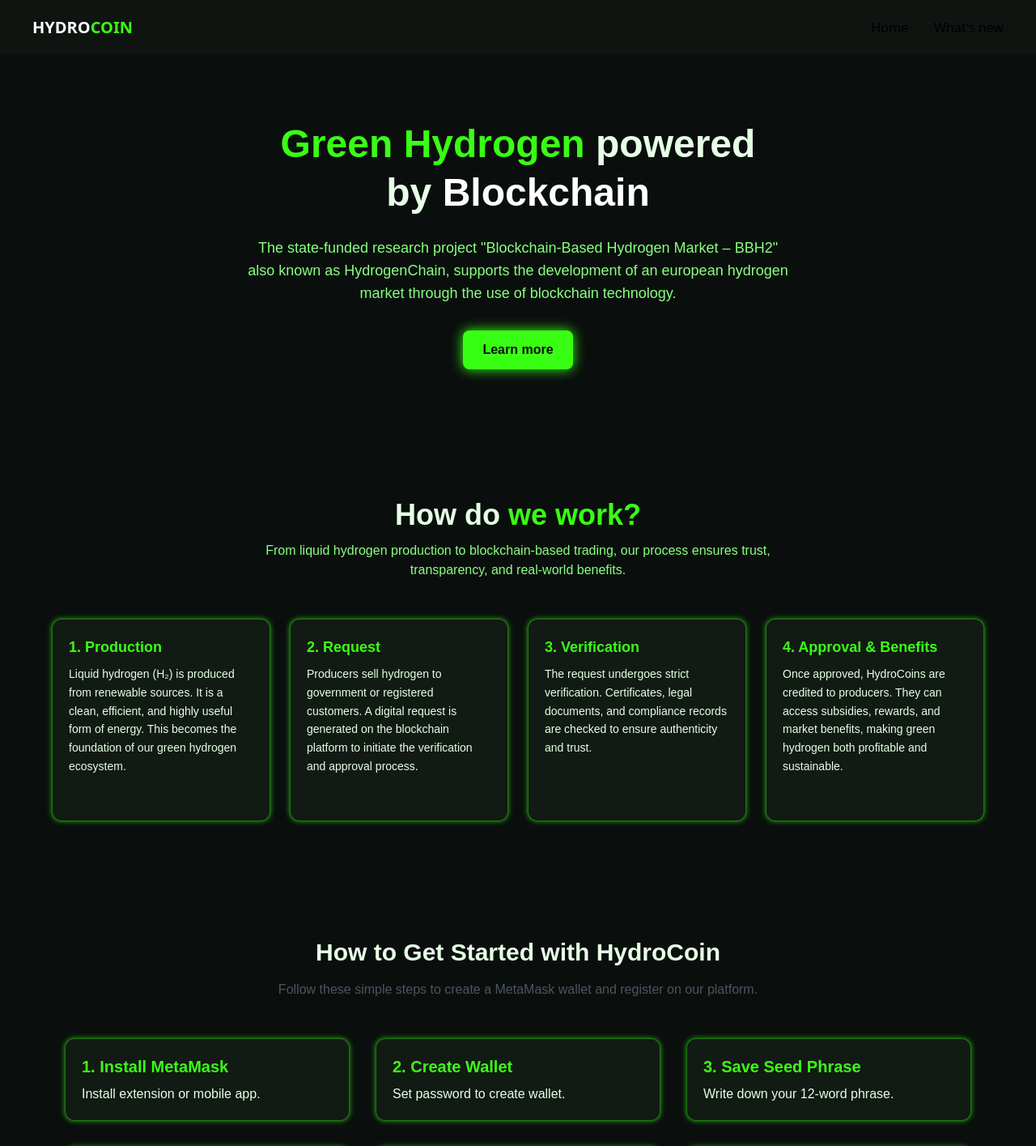
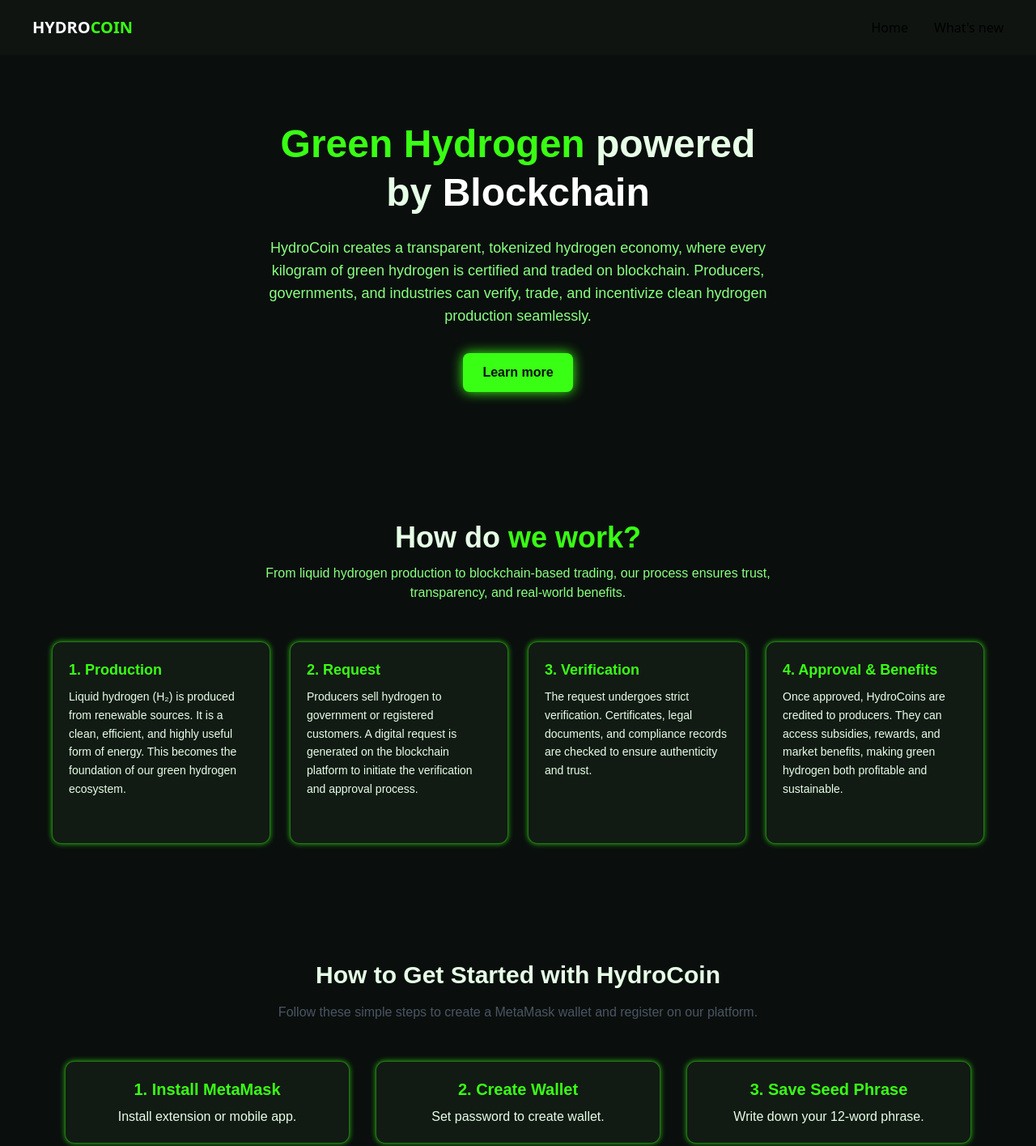
Before and after one commit to Manush-2005/HydroCoin, a React (Vite) app in the folder FrontEnd/: page / in a window 1280 px wide. Shown: the top 1415 px of the page at 81% size. Built offline with nearby package versions, Linux system fonts and the light colour scheme.

Commit message:
front-page

```diff
--- a/FrontEnd/src/pages/Guidance.jsx
+++ b/FrontEnd/src/pages/Guidance.jsx
@@ -20,8 +20,8 @@
                 {steps.map((step, idx) => (
                     <div key={idx} className="bg-hydrogen-card p-5 rounded-xl border border-hydrogen-neon/40 shadow-[0_0_6px_#39ff14aa] hover:shadow-[0_0_10px_#39ff14cc] transition min-h-[20px]">
 
-                        <h3 className="font-semibold text-xl mb-2 text-hydrogen-neon">{step.title}</h3>
-                        <p className="text--500 text-left">{step.desc}</p>
+                        <h3 className="font-semibold text-xl mb-2 text-center text-hydrogen-neon">{step.title}</h3>
+                        <p className="text--500 text-center">{step.desc}</p>
                     </div>
                 ))}
             </div>
--- a/FrontEnd/src/pages/LandingPage.jsx
+++ b/FrontEnd/src/pages/LandingPage.jsx
@@ -14,9 +14,7 @@
           powered <br /> by <span className="text-white">Blockchain</span>
         </h1>
         <p className="text-lg text-hydrogen-muted mt-6 max-w-2xl">
-          The state-funded research project "Blockchain-Based Hydrogen Market – BBH2"
-          also known as HydrogenChain, supports the development of an european hydrogen
-          market through the use of blockchain technology.
+          HydroCoin creates a transparent, tokenized hydrogen economy, where every kilogram of green hydrogen is certified and traded on blockchain. Producers, governments, and industries can verify, trade, and incentivize clean hydrogen production seamlessly.
         </p>
         <button className="mt-8 px-6 py-3 bg-hydrogen-neon text-hydrogen-bg rounded-lg font-bold shadow-neon hover:bg-hydrogen-neonSoft transition">
           Learn more
```
Also changed, not shown: FrontEnd/src/pages/producer/Dashboard.jsx (added).
